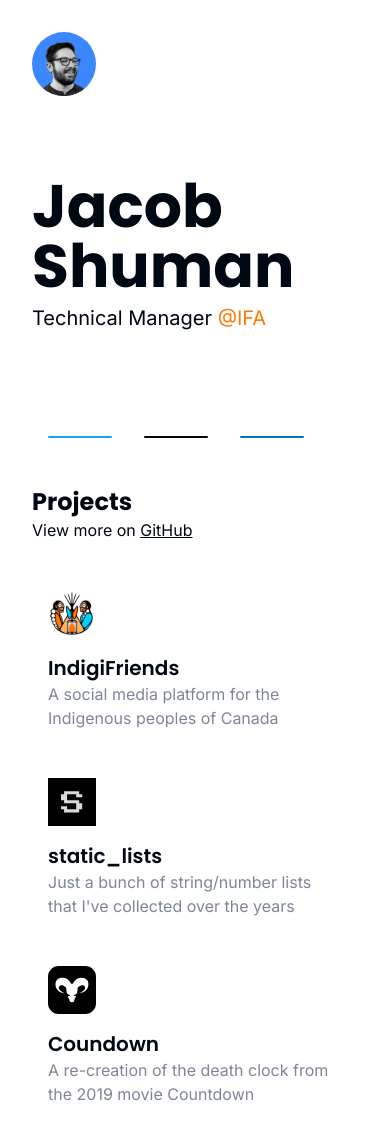
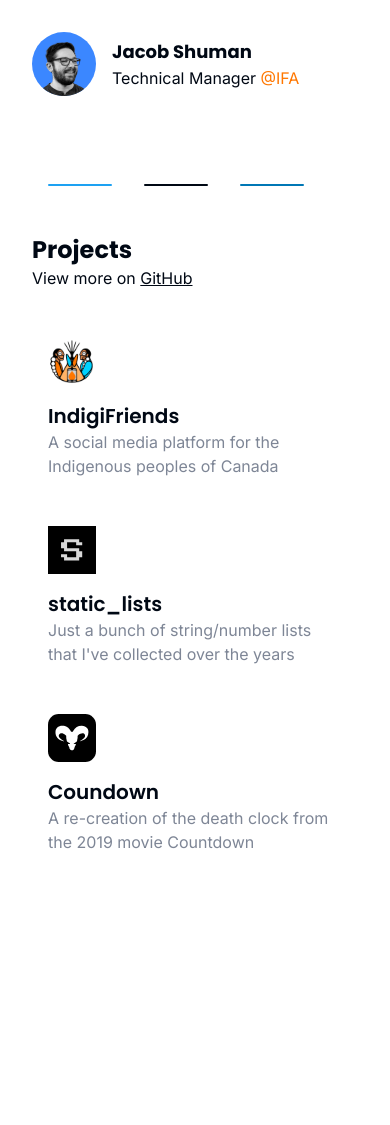
Before and after one commit to jacob-shuman/portfolio-v3, an Astro site: page / in a window 390 px wide. After the commit the page ends 918 px from the top, so only its background shows below. Built offline with nearby package versions, Linux system fonts and the light colour scheme; Astro itself is replaced by a stand-in of ours; some icons are missing.

Commit message:
feat: responsive nav

```diff
--- a/src/components/Center.astro
+++ b/src/components/Center.astro
@@ -1,7 +1,3 @@
----
-import tw from "clsx";
----
-
-<div class={tw(`flex justify-center w-full`)}>
+<div class="flex justify-center w-full">
   <slot />
 </div>
--- a/src/components/Nav.astro
+++ b/src/components/Nav.astro
@@ -10,6 +10,7 @@ import Center from "./Center.astro";
       `w-full max-w-[1024px]`
     )}
   >
+    <div class="flex items-center gap-x-4">
       <div
         class="bg-primary rounded-full min-w-[2rem] max-w-[4rem] flex justify-center items-center"
       >
@@ -20,11 +21,25 @@ import Center from "./Center.astro";
         />
       </div>
 
+      <div class="flex flex-col sm:hidden">
+        <h1 class="font-bold text-lg font-poppins">Jacob Shuman</h1>
+        <h2 class="">
+          <span>Technical Manager</span>
+          <a
+            href="https://indigenousfriends.org"
+            class="text-[#FF7700] hover:text-[#bf5900]"
+          >
+            @IFA
+          </a>
+        </h2>
+      </div>
+    </div>
+
     <div class="flex items-center gap-8 font-semibold font-poppins text-lg">
       <!-- <a>Resources</a> -->
 
       <a
-        class="hidden sm:inline rounded-xl hover:border-transparent hover:bg-primary duration-100 ease-out transition-all px-4 py-2 hover:text-light hover:-translate-y-1"
+        class="hidden sm:inline rounded-xl hover:bg-primary duration-100 ease-out transition-all px-4 py-2 hover:-translate-y-1 active:-translate-y-1 active:scale-75"
         href="/resume.pdf">Resume</a
       >
       <!-- <Icon pack="tabler" name="moon-stars" /> -->
--- a/src/pages/index.astro
+++ b/src/pages/index.astro
@@ -29,6 +29,7 @@ import Layout from "../layouts/Layout.astro";
 
   <main class="flex flex-col py-section gap-y-section">
     <section class={tw(`flex flex-col gap-y-section-item`)}>
+      <div class="hidden sm:block">
         <Center>
           <div class="flex flex-col gap-y-2 p-8 w-full max-w-[1024px]">
             <h1 class="text-6xl font-bold font-poppins">Jacob Shuman</h1>
@@ -43,6 +44,7 @@ import Layout from "../layouts/Layout.astro";
             </h2>
           </div>
         </Center>
+      </div>
 
       <Center>
         <div class="flex w-full px-8 max-w-[1024px]">
```
Lines whose indentation alone changed are shown as unchanged.
